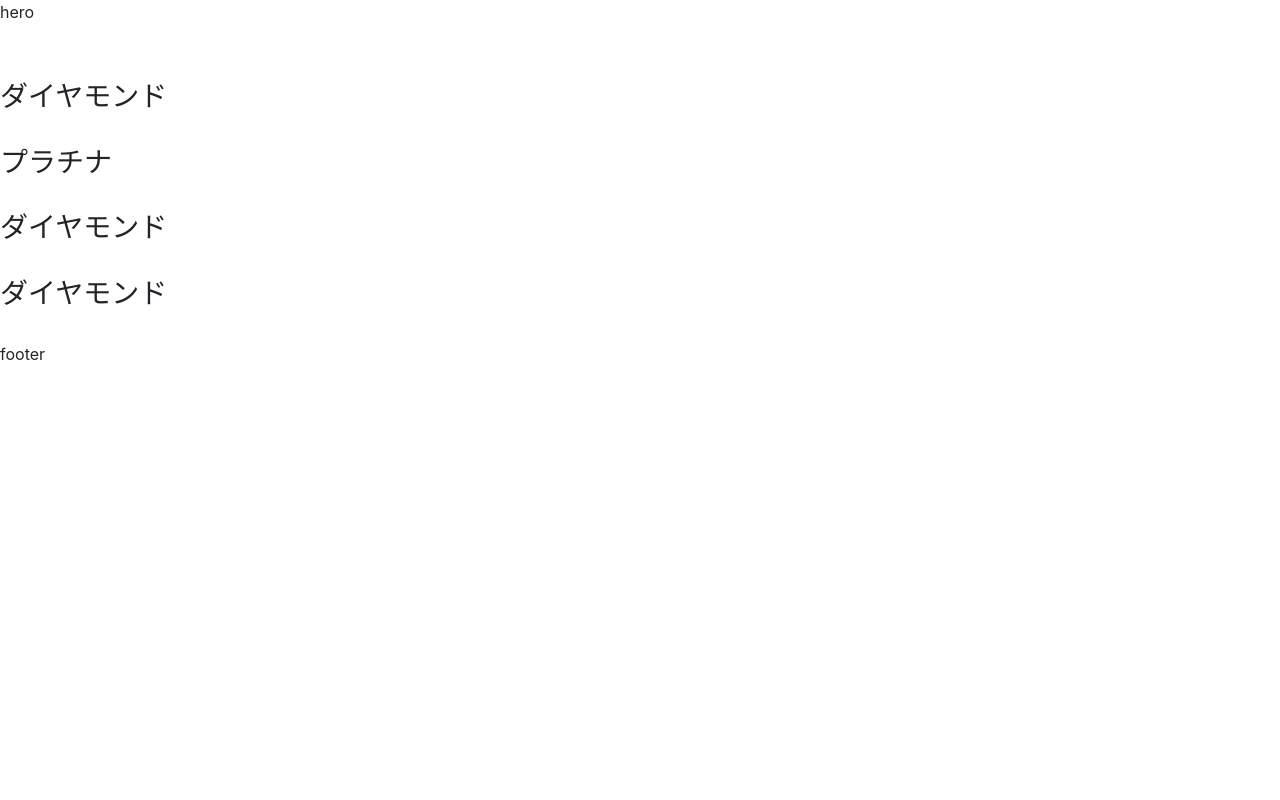
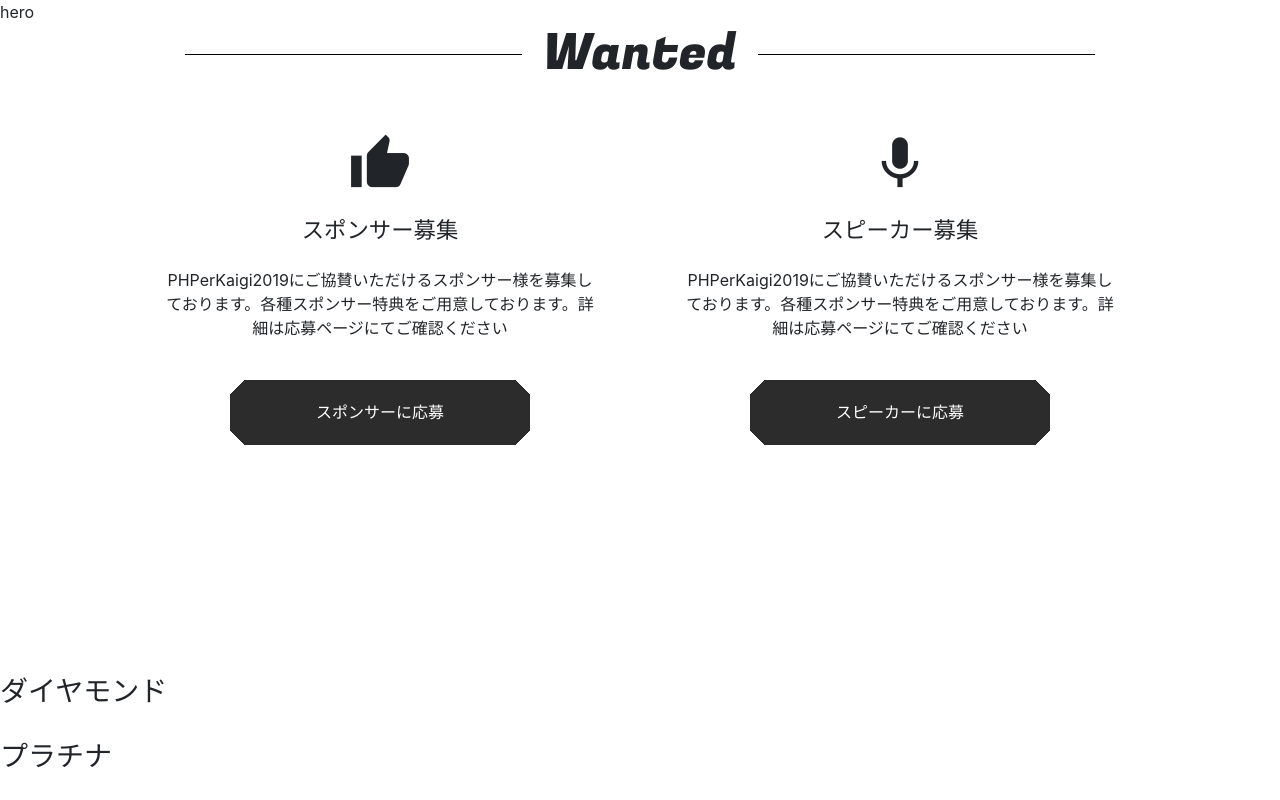
Before and after one commit to yasui05821/kaigi, a Nuxt app: page / in a window 1280 px wide. Shown: the top 800 px of the page. Built offline with nearby package versions, Linux system fonts and the light colour scheme.

Commit message:
wantedコンポーネントの作成

```diff
--- a/components/pages/Top/Wanted.vue
+++ b/components/pages/Top/Wanted.vue
@@ -1,27 +1,31 @@
 <template>
-  <div class="top-wanted">
-    <h2 class="top-wanted_title"></h2>
-    <div class="top-wanted_sponsor">
-      <div class="top-wanted_icon">
-        <i></i>
+  <div class="top-wanted container" style="width: 980px">
+    <h2 class="top-wanted_title mb-5">Wanted</h2>
+    <div class="top-wanted_content">
+      <div class="top-wanted_section">
+        <div class="top-wanted_icon mb-3">
+          <i class="material-icons">
+            thumb_up
+          </i>
+        </div>
+        <h3 class="top-wanted_subtitle mb-4">スポンサー募集</h3>
+        <p class="top-wanted_text ">PHPerKaigi2019にご協賛いただけるスポンサー様を募集しております。各種スポンサー特典をご用意しております。詳細は応募ページにてご確認ください</p>
+        <a href="" class="top-wanted_btn">
+          スポンサーに応募
+        </a>
       </div>
-      <h2 class="top-wanted_title"></h2>
-      <p class="top-wanted_text"></p>
-      <a href="" class="top-wanted_btn">
-        <i></i>
-        <span></span>
-      </a>
-    </div>
-    <div class="top-wanted_speaker">
-      <div class="top-wanted_icon">
-        <i></i>
+      <div class="top-wanted_section">
+        <div class="top-wanted_icon mb-3">
+          <i class="material-icons">
+            mic
+          </i>
+        </div>
+        <h3 class="top-wanted_subtitle mb-4">スピーカー募集</h3>
+        <p class="top-wanted_text ">PHPerKaigi2019にご協賛いただけるスポンサー様を募集しております。各種スポンサー特典をご用意しております。詳細は応募ページにてご確認ください</p>
+        <a href="" class="top-wanted_btn">
+          スピーカーに応募
+        </a>
       </div>
-      <h2 class="top-wanted_title"></h2>
-      <p class="top-wanted_text"></p>
-      <a href="" class="top-wanted_btn">
-        <i></i>
-        <span></span>
-      </a>
     </div>
   </div>
 </template>
@@ -32,6 +36,61 @@
     }
 </script>
 
-<style scoped>
-
+<style lang="scss" scoped>
+.top-wanted {
+  &_content {
+    display: flex;
+    justify-content: space-between;
+    flex-wrap: wrap;
+    margin-bottom: 190px;
+  }
+  &_title {
+    font-family: 'Fugaz One', cursive;
+    font-size: 50px;
+    font-weight: normal;
+    display: flex;
+    align-items: center;
+    &:before {
+      content: "";
+      flex-grow: 1;
+      height: 1px;
+      background: #000;
+      margin:0 .4em;
+    }
+    &:after {
+      content: "";
+      flex-grow: 1;
+      height: 1px;
+      background: #000;
+      margin:0 .4em;
+    }
+  }
+  &_icon {
+    i {
+      font-size: 63px;
+    }
+  }
+  &_section {
+    text-align: center;
+    width: 430px;
+  }
+  &_subtitle {
+    font-size: 1.4rem;
+  }
+  &_btn {
+    line-height:65px;
+    display: inline-block;
+    width: 300px;
+    height: 65px;
+    background:
+      -webkit-linear-gradient(45deg, transparent 10px, #2c2c2c 10px), -webkit-linear-gradient(135deg, transparent 10px, #2c2c2c 10px), -webkit-linear-gradient(225deg, transparent 10px, #2c2c2c 10px), -webkit-linear-gradient(315deg, transparent 10px, #2c2c2c 10px);
+    background-position: bottom left, bottom right, top right, top left;
+    background-size: 51% 51%;
+    background-repeat: no-repeat;
+    color: #ffffff;
+  }
+  &_text {
+    margin-bottom: 40px;
+  }
+}
 </style>
--- a/nuxt.config.js
+++ b/nuxt.config.js
@@ -14,9 +14,13 @@ module.exports = {
       { hid: 'description', name: 'description', content: pkg.description }
     ],
     link: [
-      { rel: 'icon', type: 'image/x-icon', href: '/favicon.ico' }
+      { rel: 'icon', type: 'image/x-icon', href: '/favicon.ico' },
+      { rel: 'stylesheet', href: 'https://fonts.googleapis.com/css?family=Fugaz+One'},
+      { rel: 'stylesheet', href: 'https://fonts.googleapis.com/icon?family=Material+Icons'}
     ]
   },
+
+
 
   /*
   ** Customize the progress-bar color
```
